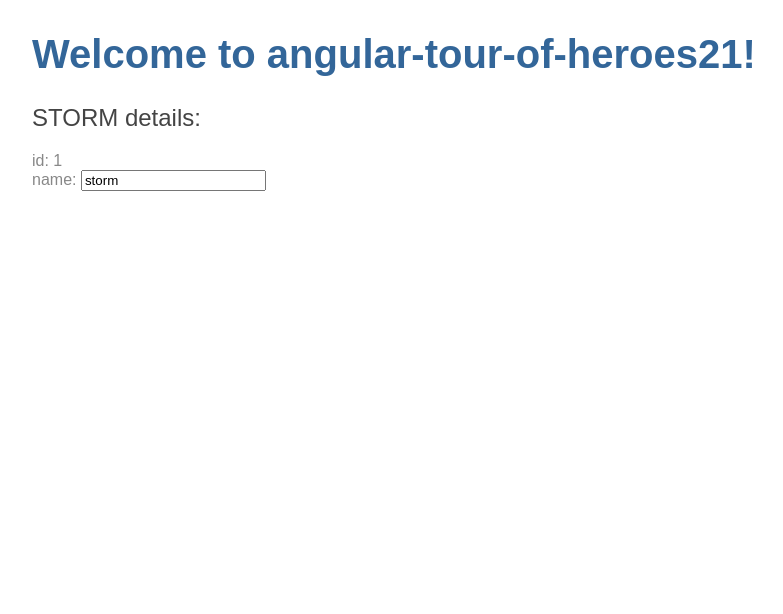
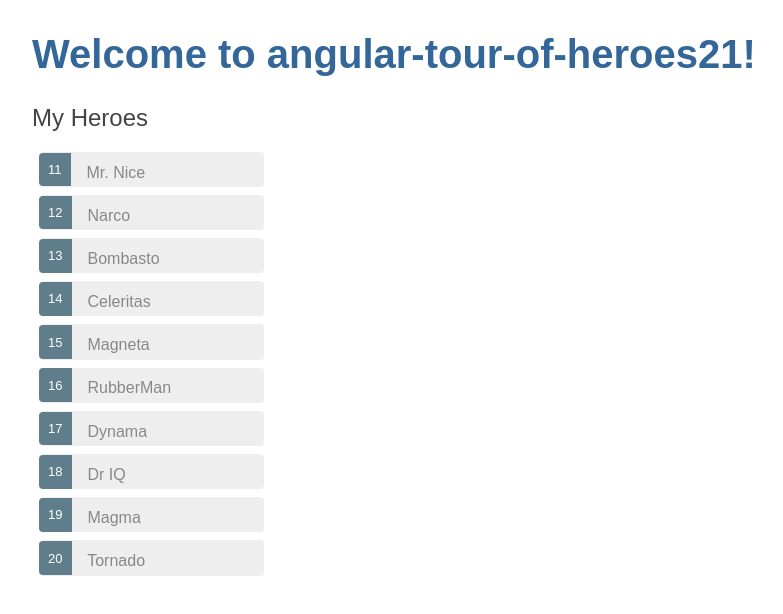
Before and after one commit to piotrturski/angular7-tutorial, an Angular app: page / in a window 1280 px wide. Shown: the top 614 px of the page, without its empty margins (0-783 px from the left). Built offline with nearby package versions, Linux system fonts and the light colour scheme.

Commit message:
display list of heroes

```diff
--- a/src/app/heroes/heroes.component.css
+++ b/src/app/heroes/heroes.component.css
@@ -0,0 +1,47 @@
+.selected {
+    background-color: #CFD8DC !important;
+    color: white;
+  }
+  .heroes {
+    margin: 0 0 2em 0;
+    list-style-type: none;
+    padding: 0;
+    width: 15em;
+  }
+  .heroes li {
+    cursor: pointer;
+    position: relative;
+    left: 0;
+    background-color: #EEE;
+    margin: .5em;
+    padding: .3em 0;
+    height: 1.6em;
+    border-radius: 4px;
+  }
+  .heroes li.selected:hover {
+    background-color: #BBD8DC !important;
+    color: white;
+  }
+  .heroes li:hover {
+    color: #607D8B;
+    background-color: #DDD;
+    left: .1em;
+  }
+  .heroes .text {
+    position: relative;
+    top: -3px;
+  }
+  .heroes .badge {
+    display: inline-block;
+    font-size: small;
+    color: white;
+    padding: 0.8em 0.7em 0 0.7em;
+    background-color: #607D8B;
+    line-height: 1em;
+    position: relative;
+    left: -1px;
+    top: -4px;
+    height: 1.8em;
+    margin-right: .8em;
+    border-radius: 4px 0 0 4px;
+  }
--- a/src/app/heroes/heroes.component.html
+++ b/src/app/heroes/heroes.component.html
@@ -1,7 +1,16 @@
-<h2>{{hero.name | uppercase}} details:</h2>
-<div><span>id: </span>{{hero.id}}</div>
-<div>
-  <label>name:
-    <input [(ngModel)]="hero.name" placeholder="name">
-  </label>
+<h2>My Heroes</h2>
+<ul class="heroes">
+  <li *ngFor="let hero of heroes" (click)="onClick(hero)" [class.selected]="hero === selectedHero" >
+    <span class="badge">{{hero.id}}</span> {{hero.name}}
+  </li>
+</ul>
+
+<div *ngIf="selectedHero">
+  <h2>{{ selectedHero.name | uppercase}} details:</h2>
+  <div><span>id: </span>{{selectedHero.id}}</div>
+  <div>
+    <label>name:
+      <input [(ngModel)]="selectedHero.name" placeholder="name">
+    </label>
+  </div>
 </div>
--- a/src/app/heroes/heroes.component.ts
+++ b/src/app/heroes/heroes.component.ts
@@ -1,5 +1,6 @@
 import { Component, OnInit } from '@angular/core';
-import { Hero } from "./hero";
+import { Hero } from './hero';
+import { HEROES } from './mock-heroes';
 
 @Component({
   selector: 'app-heroes',
@@ -8,7 +9,12 @@ import { Hero } from "./hero";
 })
 export class HeroesComponent implements OnInit {
 
-  hero: Hero = { id: 1, name: "storm"}
+  selectedHero: Hero
+  heroes = HEROES
+
+  onClick(hero: Hero): void {
+    this.selectedHero = hero
+  }
 
   constructor() { }
 
--- /dev/null
+++ b/src/app/heroes/mock-heroes.ts
@@ -0,0 +1,14 @@
+import { Hero } from './hero';
+
+export const HEROES: Hero[] = [
+  { id: 11, name: 'Mr. Nice' },
+  { id: 12, name: 'Narco' },
+  { id: 13, name: 'Bombasto' },
+  { id: 14, name: 'Celeritas' },
+  { id: 15, name: 'Magneta' },
+  { id: 16, name: 'RubberMan' },
+  { id: 17, name: 'Dynama' },
+  { id: 18, name: 'Dr IQ' },
+  { id: 19, name: 'Magma' },
+  { id: 20, name: 'Tornado' }
+];
```
